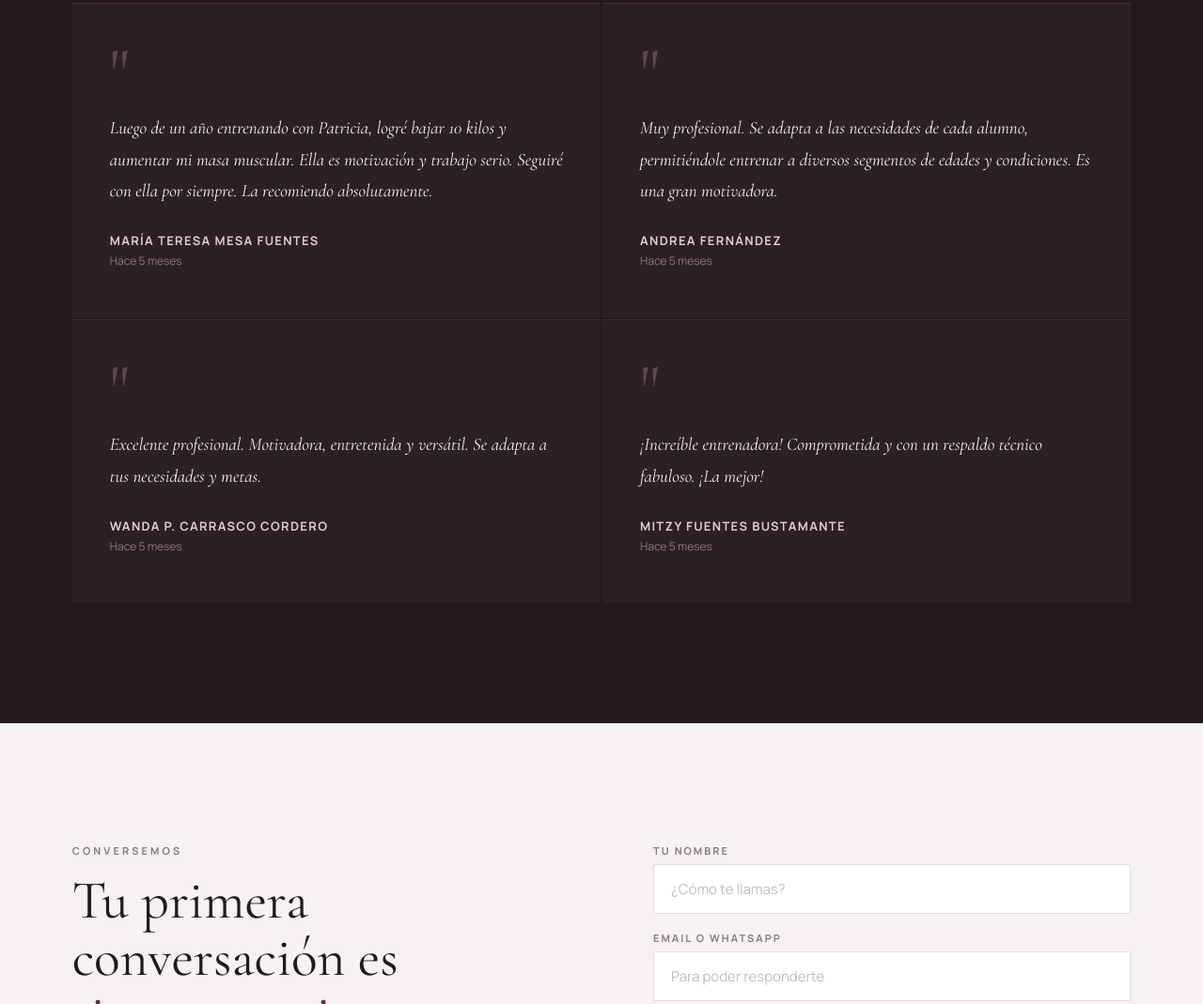
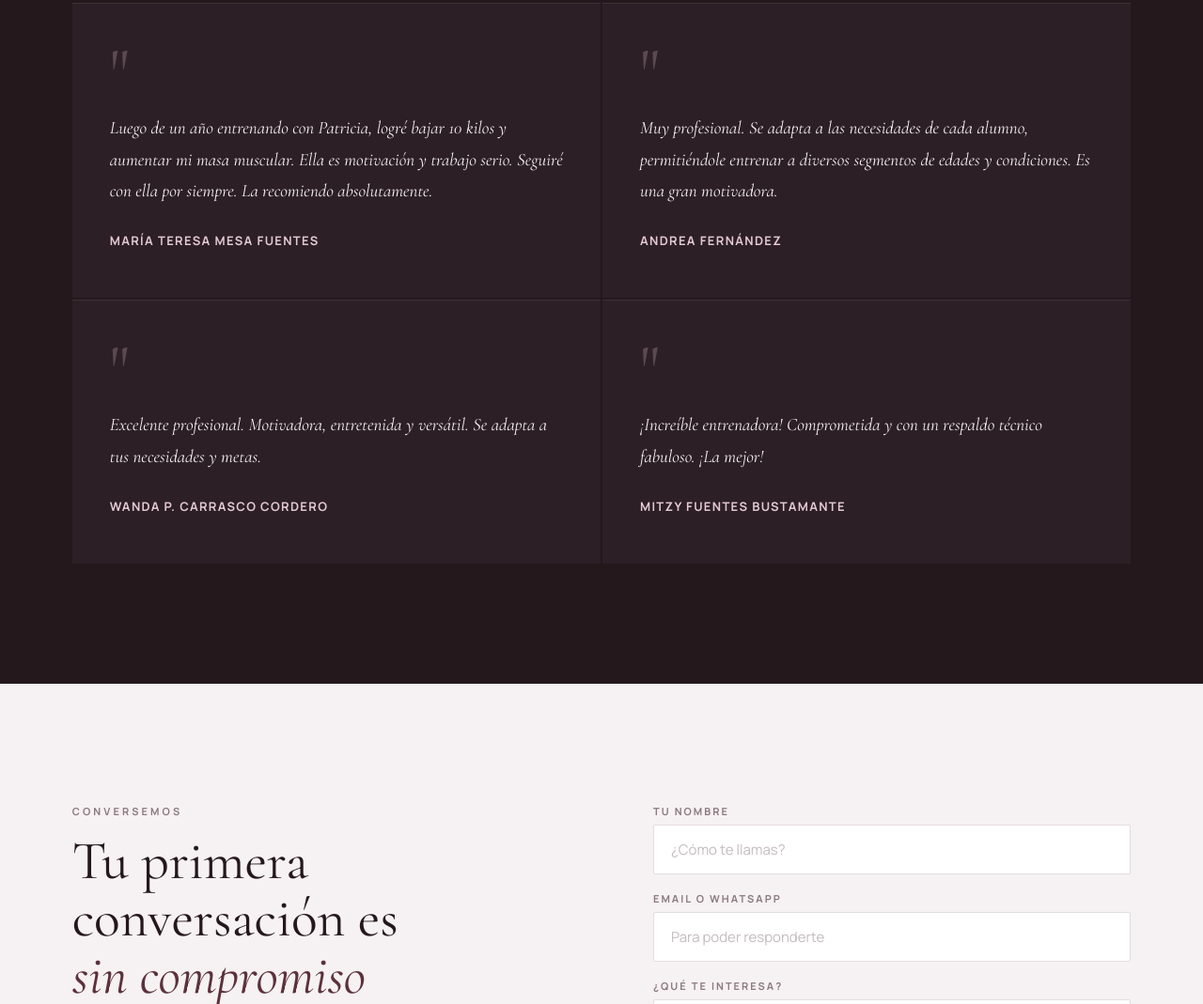
Before and after one commit to nesdimuk/pattytrainer, a plain HTML site: page PattyTrainer.html in a window 1280 px wide. Shown: the part 4433-5502 px from the top of the page at 94% size. Drawn offline with nearby package versions, Linux system fonts and the light colour scheme; a web font is replaced by a local one.

Commit message:
Remove date from testimonials
Co-Authored-By: Claude Sonnet 4.6 <noreply@anthropic.com>

```diff
--- a/PattyTrainer.html
+++ b/PattyTrainer.html
@@ -719,25 +719,21 @@
         <div class="test-open">"</div>
         <p class="test-text">Luego de un año entrenando con Patricia, logré bajar 10 kilos y aumentar mi masa muscular. Ella es motivación y trabajo serio. Seguiré con ella por siempre. La recomiendo absolutamente.</p>
         <div class="test-name">María Teresa Mesa Fuentes</div>
-        <div class="test-detail">Hace 5 meses</div>
       </div>
       <div class="test-card fade-up">
         <div class="test-open">"</div>
         <p class="test-text">Muy profesional. Se adapta a las necesidades de cada alumno, permitiéndole entrenar a diversos segmentos de edades y condiciones. Es una gran motivadora.</p>
         <div class="test-name">Andrea Fernández</div>
-        <div class="test-detail">Hace 5 meses</div>
       </div>
       <div class="test-card fade-up">
         <div class="test-open">"</div>
         <p class="test-text">Excelente profesional. Motivadora, entretenida y versátil. Se adapta a tus necesidades y metas.</p>
         <div class="test-name">Wanda P. Carrasco Cordero</div>
-        <div class="test-detail">Hace 5 meses</div>
       </div>
       <div class="test-card fade-up">
         <div class="test-open">"</div>
         <p class="test-text">¡Increíble entrenadora! Comprometida y con un respaldo técnico fabuloso. ¡La mejor!</p>
         <div class="test-name">Mitzy Fuentes Bustamante</div>
-        <div class="test-detail">Hace 5 meses</div>
       </div>
     </div>
   </div>
```
Also changed, not shown: index.html (+0 -4 lines).
